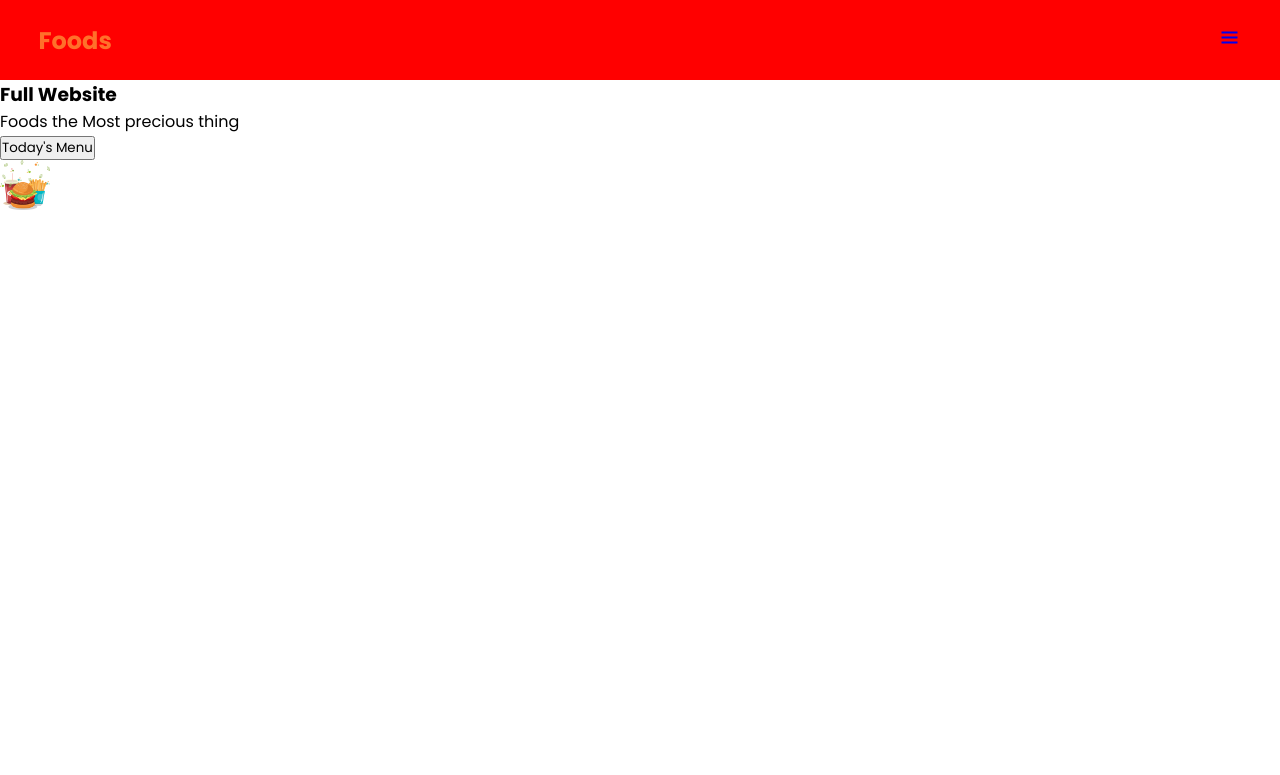
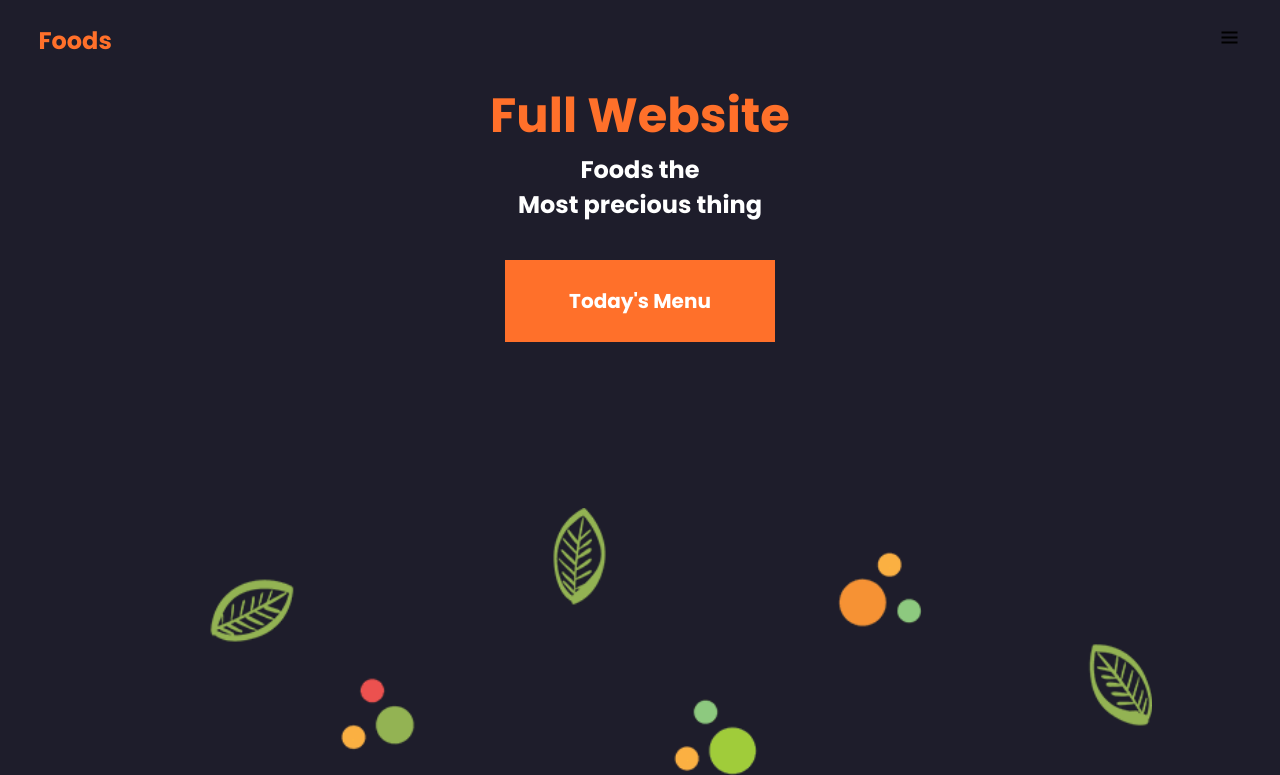
Before and after one commit to JuanManuelGilQuiroga/proyectoWeb, a plain HTML site: page index.html in a window 1280 px wide. Shown: the top 775 px of the page. Drawn offline with nearby package versions, Linux system fonts and the light colour scheme.

Commit message:
feat: :sparkles: Home section
Home section completed, grid with one column and two rows.

```diff
--- a/css/style.css
+++ b/css/style.css
@@ -8,9 +8,10 @@
 }
 body{
     width: 100vw;
+    background: var(--color-background);
 }
 .header{
-    background: red;
+    /*background: red;*/
     padding: 3%;
     height: 10vh;
     display: flex;
@@ -22,6 +23,7 @@ body{
 }
 .nav__target i{
     font-size: 1.5em;
+    color: var(--color-black);
 }
 .nav__links{
     background: var(--color-menu);
@@ -57,8 +59,54 @@ body{
     transition: clip-path .4s;
 }
 
-.img{
-    height: 50px;
+
+/*AQUI EMPIEZA LA PRIMERA SECTION*/
+.home{
+    height: 90vh;
+    display: grid;
+    grid-template-columns: 1fr;
+    grid-template-rows: 1fr 1.5fr;
+    grid-template-areas:
+    "info"
+    "image";
+}
+.home__info{
+    /*background: green;*/
+    grid-area: info;
+    display: flex;
+    flex-direction: column;
+    align-items: center;
+    justify-content: space-evenly;
+}
+.home__title{
+    font-size: 3em;
+    color: var(--color-orange);
+    text-align: center;
+}
+.home__paragraph{
+    font-size: 1.5em;
+    text-align: center;
+    color: var(--color-white);
+}
+.home__button{
+    margin: 3%;
+    padding: 2% 5%;
+    border: none;
+    background: var(--color-orange);
+}
+.home__button h2{
+    color: var(--color-white);
+}
+
+.home__image{
+    padding: 10%;
+    /*background: blue;*/
+    grid-area: image;
+}
+.home__image img{
+    width: 100%;
+    object-fit: cover;
+    object-position: center;
 }
 @media screen and (min-width: 600px){
     .header{
--- a/index.html
+++ b/index.html
@@ -35,15 +35,14 @@
         </nav>
 
     </header>
-    <script src="js/main.js"></script>
     <main>
-        <section class="section__1">
-            <article>
-                <h1>Full Website</h1>
-                <p>Foods the Most precious thing</p>
-                <button>Today's Menu</button>
+        <section class="home">
+            <article class="home__info">
+                <h1 class="home__title">Full Website</h1>
+                <h2 class="home__paragraph">Foods the<br>Most precious thing</h2>
+                <button class="home__button"><h2>Today's Menu</h2></button>
             </article>
-            <article>
+            <article class="home__image">
                 <img src="storage/img/home.png" alt="home" class="img">
             </article>
         </section>
```
